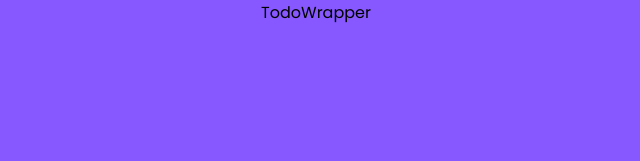
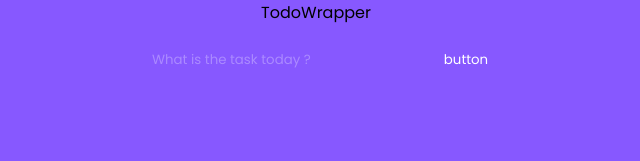
Before and after one commit to AstrydCasimir/todolistinreactjs, a React (Create React App) app: page / in a window 1280 px wide. Shown: the top 161 px of the page, without its empty margins (324-964 px from the left). Built offline with nearby package versions, Linux system fonts and the light colour scheme.

Commit message:
Update TodoForm.js

```diff
--- a/src/App.js
+++ b/src/App.js
@@ -1,10 +1,12 @@
 import './App.css';
 import { TodoWrapper } from './components/TodoWrapper';
+import { TodoForm } from './components/TodoForm';
 
 function App() {
   return (
     <div className="App">
       <TodoWrapper />
+      <TodoForm />
     </div>
   );
 }
--- a/src/components/TodoForm.js
+++ b/src/components/TodoForm.js
@@ -2,6 +2,11 @@
 
 export const TodoForm = () => {
     return (
-        <div>TodoForm</div>
+        <form className='TodoForm'>
+            <input type='text' className='todo-input'
+            placeholder='What is the task today ?'/>
+            <button type='submit' className='todo-btn'>button
+            </button>
+        </form>
     )
 }
```
